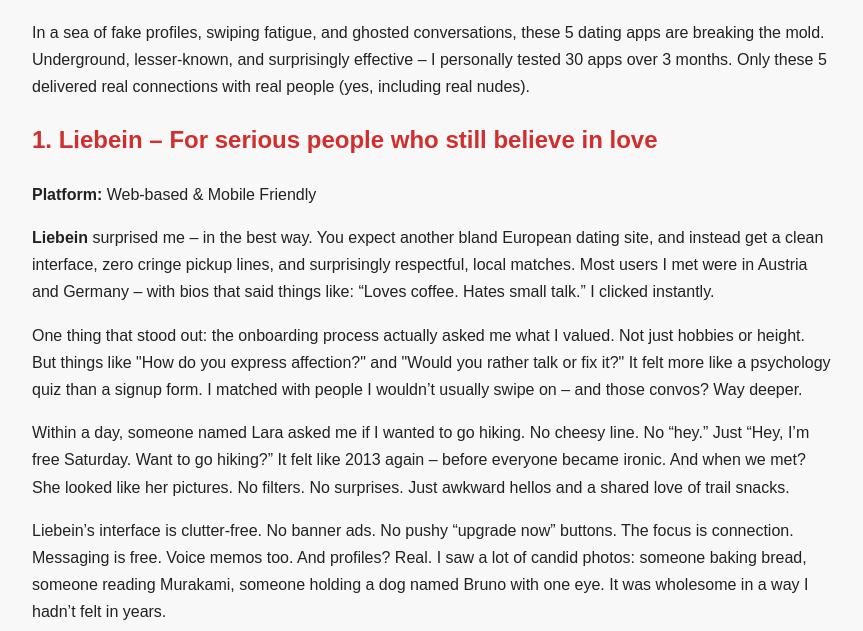
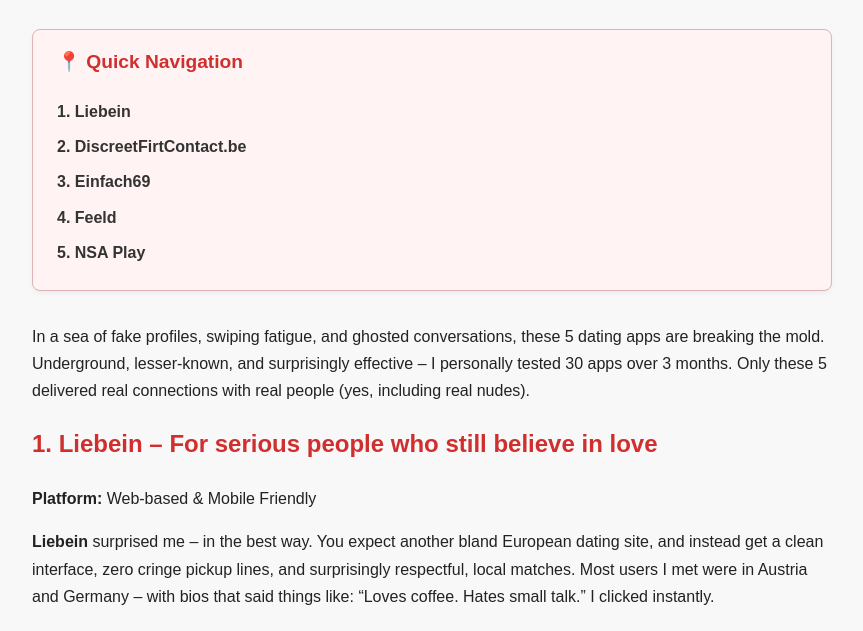
Before and after one commit to kingxkirbyv/Top-5-Dating-Apps-You-Should-Try-in-Austria, a plain HTML site: page index.html in a window 1280 px wide. Shown: the part 165-796 px from the top of the page, without its empty margins (208-1071 px from the left). Drawn offline with Linux system fonts and the light colour scheme.

Commit message:
Update index.html

```diff
--- a/index.html
+++ b/index.html
@@ -10,7 +10,7 @@
   <meta property="og:image" content="https://i.imgur.com/F7YxK6J.jpeg">
   <meta property="og:url" content="https://kingxkirbyv.github.io/Top-5-Dating-Apps-You-Should-Try-in-Austria/">
   <title>Top 5 Secret Dating Apps In Austria – 2025 Edition</title>
-  <style>
+<style>
     body {
       font-family: Arial, sans-serif;
       background-color: #f8f8f8;
@@ -45,11 +45,53 @@
       margin-top: 3em;
       text-align: center;
     }
+    html {
+  scroll-behavior: smooth;
+}
+    #toc {
+  background-color: #fff3f3;
+  border: 1px solid #e0b4b4;
+  padding: 1em 1.5em;
+  margin: 2em 0;
+  border-radius: 8px;
+  box-shadow: 0 2px 5px rgba(0,0,0,0.05);
+}
+#toc h3 {
+  margin-top: 0;
+  color: #d12e2e;
+  font-size: 1.2em;
+}
+#toc ul {
+  list-style: none;
+  padding-left: 0;
+  margin: 0;
+}
+#toc ul li {
+  margin: 0.5em 0;
+}
+#toc ul li a {
+  text-decoration: none;
+  color: #333;
+  font-weight: bold;
+}
+#toc ul li a:hover {
+  text-decoration: underline;
+  color: #d12e2e;
+}
   </style>
 </head>
 <body>
   <h1>Top 5 Secret Dating Apps Austrians Are Using in 2025</h1>
-
+ <nav id="toc" style="margin-bottom: 2em;">
+    <h3 style="color:#d12e2e;">📍 Quick Navigation</h3>
+    <ul style="list-style: none; padding-left: 0;">
+      <li><a href="#Liebein">1. Liebein</a></li>
+      <li><a href="#DiscreetFirtContact">2. DiscreetFirtContact.be</a></li>
+      <li><a href="#Einfach69">3. Einfach69</a></li>
+      <li><a href="#feeld">4. Feeld</a></li>
+      <li><a href="#nsa">5. NSA Play</a></li>
+    </ul>
+  </nav>
   <p>In a sea of fake profiles, swiping fatigue, and ghosted conversations, these 5 dating apps are breaking the mold. Underground, lesser-known, and surprisingly effective – I personally tested 30 apps over 3 months. Only these 5 delivered real connections with real people (yes, including real nudes).</p>
 
  <!-- App 1: Liebein -->
@@ -65,14 +107,14 @@
     <p>I won’t lie – Liebein isn’t flashy. It doesn’t have superlikes, boosts, or AI-generated compliments. But it delivers what matters: authenticity. If you’ve been ghosted, breadcrumbed, or matched with gym bros who think quoting Nietzsche makes them deep – Liebein is your reset button.</p>
     <p>It’s Austrian-rooted, English-friendly, and built for people who still believe in slow dating. Not boring. Just intentional.</p>
     <p>Don’t join if you want endless swiping. Join if you want your next date to ask about your favorite candle scent… and actually remember it a week later.</p>
-    <a class="cta" href="https://t.ancdu.link/342991/9362/0?source=SEO_parasite&aff_sub5=SF_006OG000004lmDN" target="_blank" rel="noopener noreferrer">👉 Try Liebein Now (Smart Matchmaking)</a>
+    <a id="Liebein" class="cta" href="https://t.ancdu.link/342991/9362/0?source=SEO_parasite&aff_sub5=SF_006OG000004lmDN" target="_blank" rel="noopener noreferrer">👉 Try Liebein Now (Smart Matchmaking)</a>
   </div>
 
 <!-- App 2 (Qkkie) -->
   <div class="app-block">
-    <h2>2. Qkkie – Hidden Dating That Works</h2>
+    <h2>2. DiscreetFirtContact.be – Hidden Dating That Works</h2>
     <p><strong>Platform:</strong> Web-based (No App Needed)</p>
-    <p><em>Warning:</em> This one sounds too good to be true – until you see it in action. <strong>Qkkie</strong> doesn’t scream sexy at first glance – but behind its retro design is something raw, active, and deeply real. What shocked me wasn’t just the volume of people using it, but how damn human it felt. Real conversations. Real typing speed. Real reaction time. Real pauses.</p>
+    <p><em>Warning:</em> This one sounds too good to be true – until you see it in action. <strong>DiscreetFirtContact.be</strong> doesn’t scream sexy at first glance – but behind its retro design is something raw, active, and deeply real. What shocked me wasn’t just the volume of people using it, but how damn human it felt. Real conversations. Real typing speed. Real reaction time. Real pauses.</p>
     <p>The real kicker? No credit card needed. Signup is free. You just confirm your email and the gates open. It’s mostly women in the 24–35 age range. One of them literally asked me if I was "bored enough to be bad tonight."</p>
     <p>I spent three days chatting with a girl named "Nika." She said she worked in marketing but hated Zoom calls. Her profile had no Instagram, no Snapchat, just blurry mirror selfies and one close-up of a tattoo behind her neck. I asked if she was real. She sent me a 4-second audio note whispering my name. I’ve been online long enough to know: bots don’t whisper.</p>
     <p>The site itself works like a token economy. You get free messages, but once you’re in deep, you either earn or buy tokens to keep the chat going. Surprisingly, a lot of people send tokens back. Some even say, "You don’t need to pay me, I just like chatting." That hit weirdly intimate.</p>
@@ -81,19 +123,19 @@
     <p>Some might think it’s scripted. But trust me: no bot types like she did. She remembered what I said on day one, referenced it four conversations later, and even joked about the name of my dog like she had met him. It was eerie. Not fake eerie – just real enough to catch me off guard. This thing has layers.</p>
         <p><blockquote>“You don’t have to show me your face. I just want the version of you no one else gets.” – Casey, 2:31AM</blockquote>
     <p>Warning: addictive. Don’t join if you’re just looking to scroll. Join if you're ready to have someone remember your favorite insult and whisper it back at you on a Tuesday night you didn’t think you'd survive.</p> Don’t join if you’re just “curious.” Join if you're lonely enough to risk falling into a 3AM black hole with a stranger who types like your ex but listens better.</p>
-    <a class="cta" href="https://t.ancdu.link/342991/9362/0?source=SEO_parasite&aff_sub5=SF_006OG000004lmDN" target="_blank" rel="noopener noreferrer">🔥 Join Qkkie Now (Free + Anonymous)</a>
+    <a id="DiscreetFirtContact" class="cta" href="https://t.ancdu.link/342991/9362/0?source=SEO_parasite&aff_sub5=SF_006OG000004lmDN" target="_blank" rel="noopener noreferrer">🔥 Join Qkkie Now (Free + Anonymous)</a>
   </div>
 
   <!-- App 3 -->
   <div class="app-block">
-    <h2>3. Ashley Madison – The OG Affair Network</h2>
+    <h2>3. Einfach69 – The OG Affair Network</h2>
     <p><strong>Platform:</strong> Web, Android, iOS</p>
-    <p><strong>Ashley Madison</strong> is the app that refuses to die. Known for its scandalous past, it's now more secure, more private, and surprisingly more honest than most dating apps. It's built for affairs, but many single people join just for the thrill. The anonymity, the mystery, the hidden intentions – it creates a cocktail of tension that’s hard to ignore.</p>
+    <p><strong>Einfach69</strong> is the app that refuses to die. Known for its scandalous past, it's now more secure, more private, and surprisingly more honest than most dating apps. It's built for affairs, but many single people join just for the thrill. The anonymity, the mystery, the hidden intentions – it creates a cocktail of tension that’s hard to ignore.</p>
     <p>I tested it under a pseudonym. My inbox exploded within hours. The tone was different – more direct, more emotionally charged. "I don’t want to be saved," one woman wrote, "I want to be devoured." That’s not Tinder talk. That’s Ashley Madison’s realm.</p>
     <p>What sets it apart is the age demographic. It skews older – 30s to 50s – and people here know what they want. The chat system is paid, which sounds like a turn-off, but actually filters out time-wasters. Conversations are slower, deeper, sometimes bordering on confessional.</p>
     <p>I had a 4-day exchange with a married woman from Detroit. She never sent photos. Just stories. Her messages read like erotic fiction. I never met her. But those 4 nights? They were more real than some dates I’ve had in person.</p>
     <p>If you’re looking for something raw, forbidden, and not driven by likes or matches, Ashley Madison still delivers. It’s a digital motel with velvet curtains and locked doors – and once you're inside, you understand why it never goes out of style.</p>
-    <a class="cta" href="https://t.ancdu.link/342991/9362/0?source=SEO_parasite&aff_sub5=SF_006OG000004lmDN" target="_blank" rel="noopener noreferrer">👉 Explore Ashley Madison Now</a>
+    <a id="Einfach69" class="cta" href="https://t.ancdu.link/342991/9362/0?source=SEO_parasite&aff_sub5=SF_006OG000004lmDN" target="_blank" rel="noopener noreferrer">👉 Explore Ashley Madison Now</a>
   </div>
 
   <!-- App 4 -->
```
